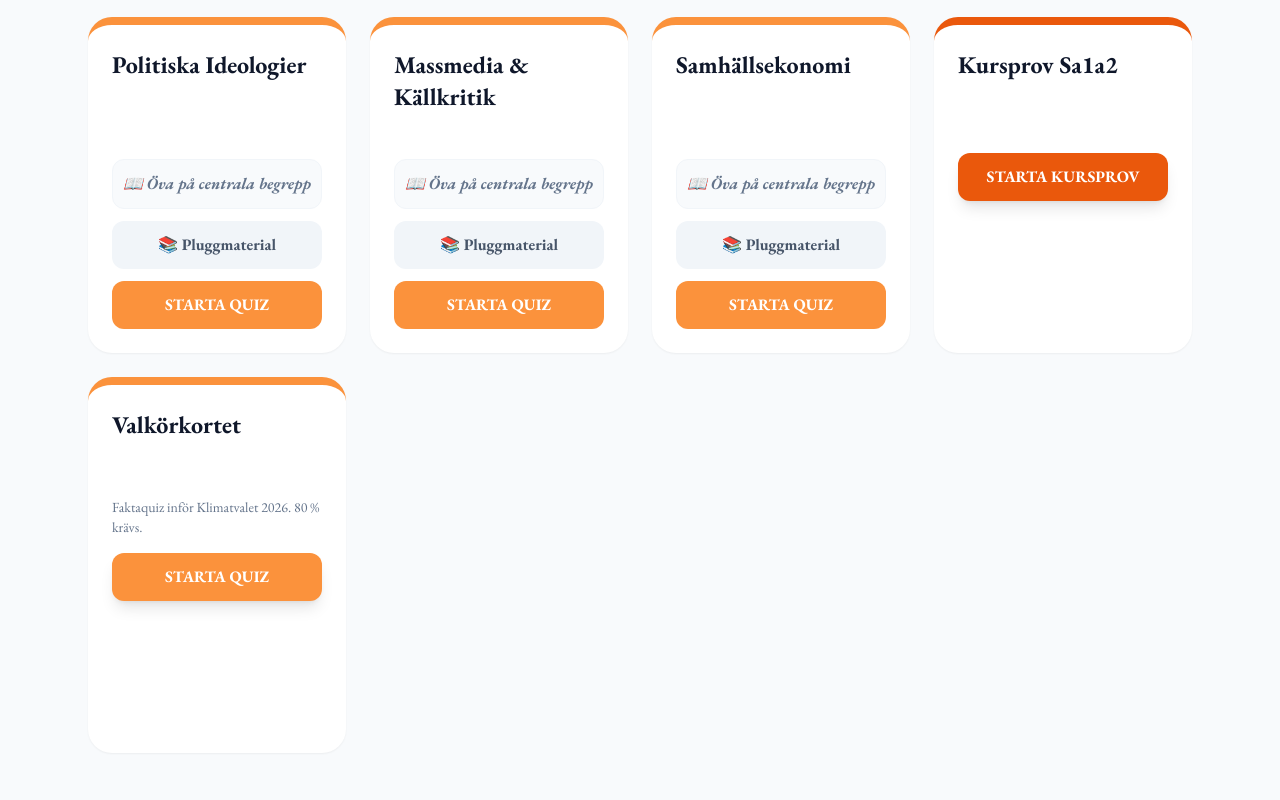
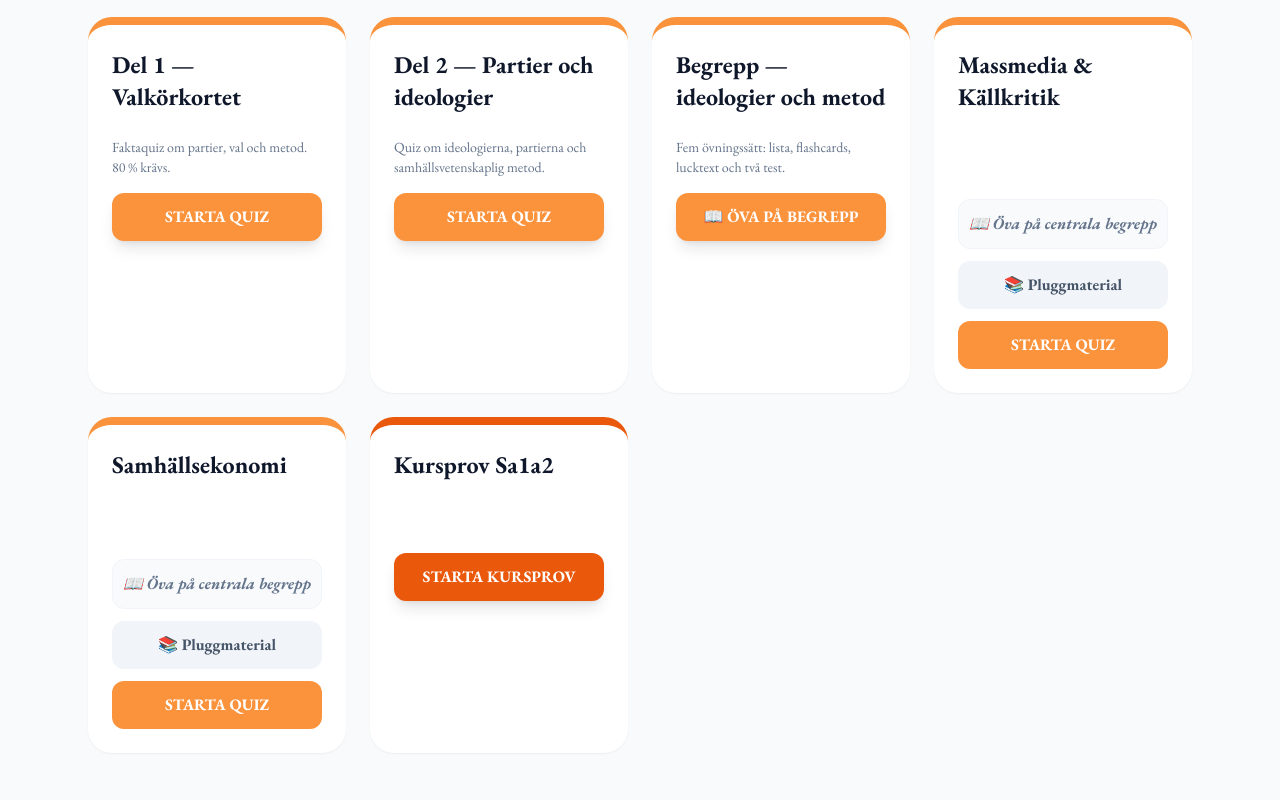
Before and after one commit to johnblixt/johnshemsida, a website: page Index.html in a window 1280 px wide. Shown: the part 620-1420 px from the top of the page. Drawn offline with nearby package versions, Linux system fonts and the light colour scheme.

Commit message:
Byt namn på området till Politiska partier och ideologier och dela upp i tre kort
Slår ihop Valkörkortet med ideologi-området och byter ut det gamla
enda ideologikortet mot tre separata kort (Del 1, Del 2, Begrepp) i
både desktop-grid och mobilnavigeringens dataarray.

```diff
--- a/Index.html
+++ b/Index.html
@@ -169,13 +169,34 @@
                 <div class="h-1 flex-grow bg-orange-200 rounded-full"></div>
             </div>
             <div class="grid grid-cols-1 md:grid-cols-2 lg:grid-cols-4 gap-6">
-                <!-- Ideologier -->
+                <!-- Politiska partier och ideologier: Del 1 — Valkörkortet -->
                 <div class="area-card bg-white rounded-3xl shadow-sm border-t-8 border-orange-400 p-6">
-                    <h3 class="text-2xl font-bold text-slate-900 mb-6 min-h-[80px]">Politiska Ideologier</h3>
+                    <h3 class="text-2xl font-bold text-slate-900 mb-2 min-h-[80px]">Del 1 — Valkörkortet</h3>
+                    <p class="text-sm text-slate-500 mb-4">Faktaquiz om partier, val och metod. 80 % krävs.</p>
                     <div class="button-container">
-                        <a href="sh_ideologibegrepp.html" class="btn-action block w-full bg-slate-50 text-slate-500 py-3 rounded-xl font-bold text-center text-base border border-slate-100 italic">📖 Öva på centrala begrepp</a>
-                        <a href="sh_ideologier_material.html" class="btn-action block w-full bg-slate-100 text-slate-600 py-3 rounded-xl font-bold text-center text-base">📚 Pluggmaterial</a>
-                        <a href="sh_ideologier.html" class="btn-action block w-full bg-orange-400 text-white py-3 rounded-xl font-bold text-center text-base uppercase">Starta Quiz</a>
+                        <a href="sh1a2_valkorkortet.html" class="btn-action block w-full bg-orange-400 text-white py-3 rounded-xl font-bold text-center text-base uppercase shadow-lg">Starta Quiz</a>
+                        <div class="h-[52px] invisible">Hållare</div>
+                        <div class="h-[52px] invisible">Hållare</div>
+                    </div>
+                </div>
+                <!-- Politiska partier och ideologier: Del 2 — Partier och ideologier -->
+                <div class="area-card bg-white rounded-3xl shadow-sm border-t-8 border-orange-400 p-6">
+                    <h3 class="text-2xl font-bold text-slate-900 mb-2 min-h-[80px]">Del 2 — Partier och ideologier</h3>
+                    <p class="text-sm text-slate-500 mb-4">Quiz om ideologierna, partierna och samhällsvetenskaplig metod.</p>
+                    <div class="button-container">
+                        <a href="sh_ideologier.html" class="btn-action block w-full bg-orange-400 text-white py-3 rounded-xl font-bold text-center text-base uppercase shadow-lg">Starta Quiz</a>
+                        <div class="h-[52px] invisible">Hållare</div>
+                        <div class="h-[52px] invisible">Hållare</div>
+                    </div>
+                </div>
+                <!-- Politiska partier och ideologier: Begrepp — ideologier och metod -->
+                <div class="area-card bg-white rounded-3xl shadow-sm border-t-8 border-orange-400 p-6">
+                    <h3 class="text-2xl font-bold text-slate-900 mb-2 min-h-[80px]">Begrepp — ideologier och metod</h3>
+                    <p class="text-sm text-slate-500 mb-4">Fem övningssätt: lista, flashcards, lucktext och två test.</p>
+                    <div class="button-container">
+                        <a href="sh_ideologibegrepp.html" class="btn-action block w-full bg-orange-400 text-white py-3 rounded-xl font-bold text-center text-base uppercase shadow-lg">📖 Öva på begrepp</a>
+                        <div class="h-[52px] invisible">Hållare</div>
+                        <div class="h-[52px] invisible">Hållare</div>
                     </div>
                 </div>
                 <!-- Massmedia -->
@@ -203,16 +224,6 @@
                         <a href="sh_kursprovsa1a2.html" class="btn-action block w-full bg-orange-600 text-white py-3 rounded-xl font-bold text-center text-base uppercase shadow-lg">Starta Kursprov</a>
                         <div class="h-[52px] invisible">Hållare</div>
                         <div class="h-[52px] invisible">Slutprov</div>
-                    </div>
-                </div>
-                <!-- Valkörkortet -->
-                <div class="area-card bg-white rounded-3xl shadow-sm border-t-8 border-orange-400 p-6">
-                    <h3 class="text-2xl font-bold text-slate-900 mb-2 min-h-[80px]">Valkörkortet</h3>
-                    <p class="text-sm text-slate-500 mb-4">Faktaquiz inför Klimatvalet 2026. 80 % krävs.</p>
-                    <div class="button-container">
-                        <a href="sh1a2_valkorkortet.html" class="btn-action block w-full bg-orange-400 text-white py-3 rounded-xl font-bold text-center text-base uppercase shadow-lg">Starta Quiz</a>
-                        <div class="h-[52px] invisible">Hållare</div>
-                        <div class="h-[52px] invisible">Hållare</div>
                     </div>
                 </div>
             </div>
@@ -600,11 +611,12 @@
         id: 'sh_1a2', name: 'Samhällskunskap Sa1a2', emoji: '🏛️',
         color: '#fb923c', bgLight: '#ffedd5', textDark: '#7c2d12',
         areas: [
-          { name: 'Politiska Ideologier',  course: 'Sa1a2', color: '#fb923c', bgLight: '#ffedd5', textDark: '#7c2d12', quizLabel: 'Starta Quiz',   quiz: 'sh_ideologier.html',      material: 'sh_ideologier_material.html',    begrepp: 'sh_ideologibegrepp.html' },
+          { name: 'Del 1 — Valkörkortet',              course: 'Sa1a2', color: '#fb923c', bgLight: '#ffedd5', textDark: '#7c2d12', quizLabel: 'Starta Quiz',   quiz: 'sh1a2_valkorkortet.html', material: null, begrepp: null },
+          { name: 'Del 2 — Partier och ideologier',    course: 'Sa1a2', color: '#fb923c', bgLight: '#ffedd5', textDark: '#7c2d12', quizLabel: 'Starta Quiz',   quiz: 'sh_ideologier.html',      material: null, begrepp: null },
+          { name: 'Begrepp — ideologier och metod',    course: 'Sa1a2', color: '#fb923c', bgLight: '#ffedd5', textDark: '#7c2d12', quizLabel: null,            quiz: null,                       material: null, begrepp: 'sh_ideologibegrepp.html' },
           { name: 'Massmedia & Källkritik',course: 'Sa1a2', color: '#fb923c', bgLight: '#ffedd5', textDark: '#7c2d12', quizLabel: 'Starta Quiz',   quiz: 'sh_massmedia.html',       material: 'sh_massmedia_material.html',     begrepp: 'sh_massmediabegrepp.html' },
           { name: 'Samhällsekonomi',       course: 'Sa1a2', color: '#fb923c', bgLight: '#ffedd5', textDark: '#7c2d12', quizLabel: 'Starta Quiz',   quiz: 'sh_ekonomi.html',         material: 'sh_ekonomi_material.html',       begrepp: 'sh_ekonomibegrepp.html' },
-          { name: 'Kursprov Sa1a2',        course: 'Sa1a2', color: '#fb923c', bgLight: '#ffedd5', textDark: '#7c2d12', quizLabel: 'Starta Kursprov', quiz: 'sh_kursprovsa1a2.html', material: null, begrepp: null },
-          { name: 'Valkörkortet',          course: 'Sa1a2', color: '#fb923c', bgLight: '#ffedd5', textDark: '#7c2d12', quizLabel: 'Starta Quiz',   quiz: 'sh1a2_valkorkortet.html', material: null, begrepp: null }
+          { name: 'Kursprov Sa1a2',        course: 'Sa1a2', color: '#fb923c', bgLight: '#ffedd5', textDark: '#7c2d12', quizLabel: 'Starta Kursprov', quiz: 'sh_kursprovsa1a2.html', material: null, begrepp: null }
         ]
       },
       {
```
